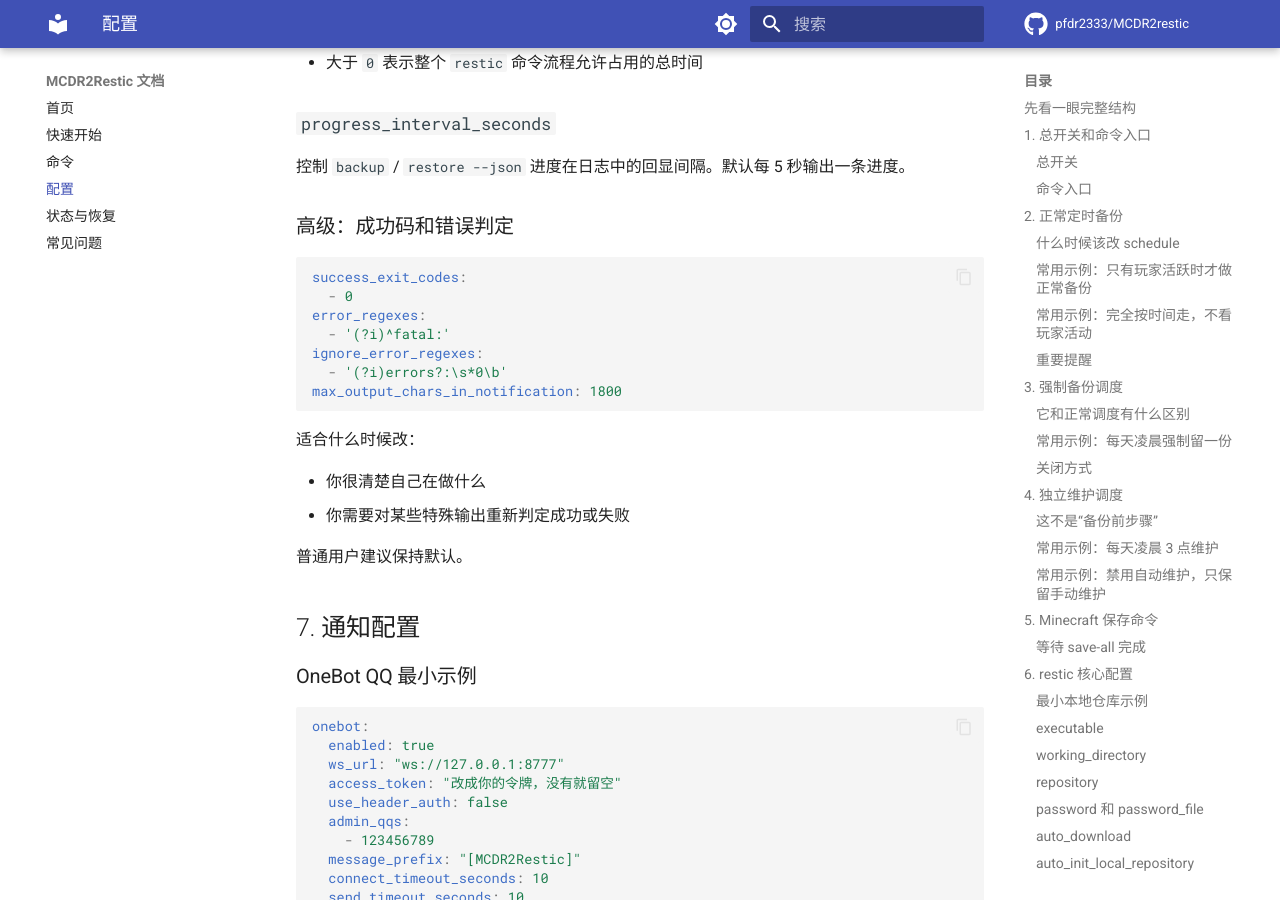
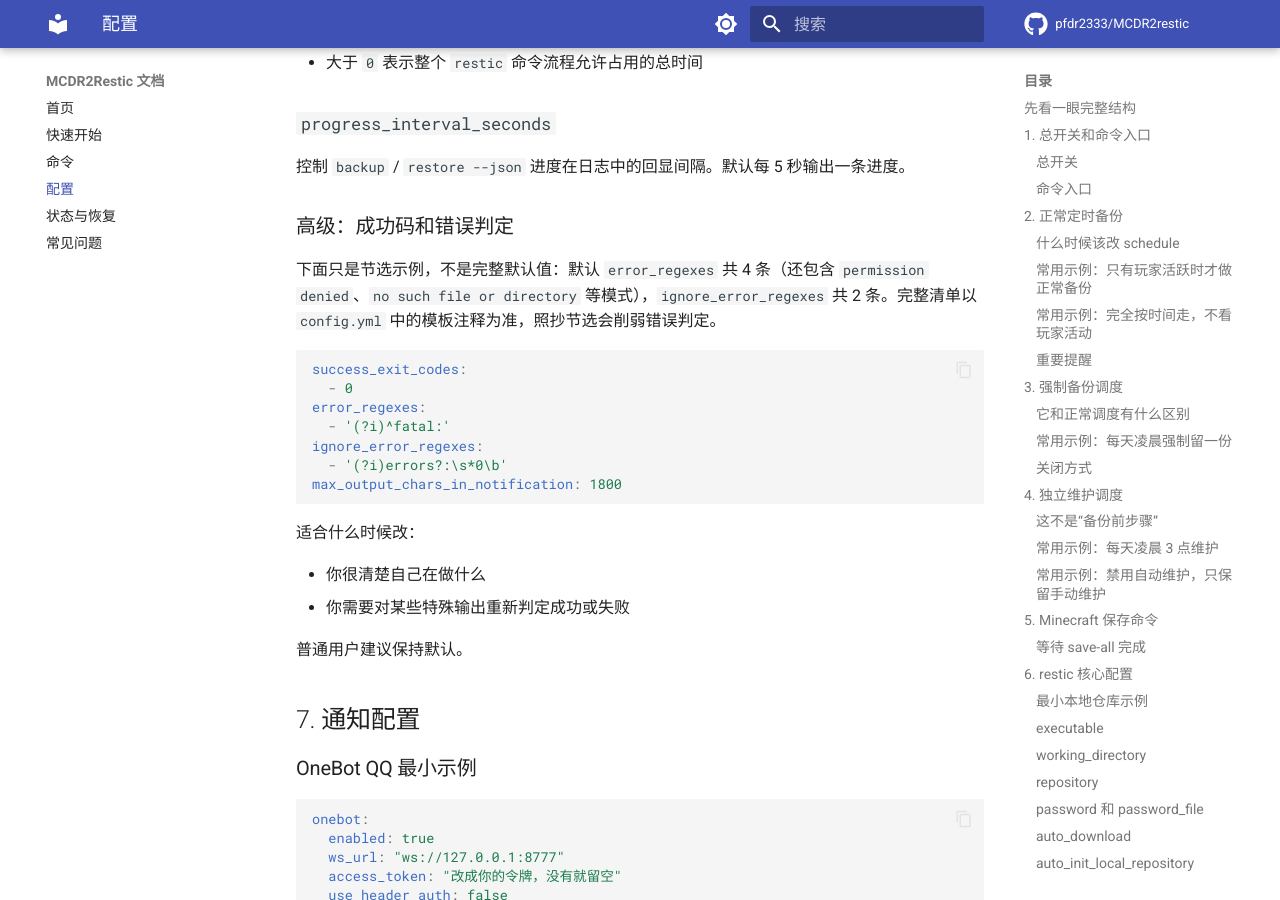
Before and after one commit to pfdr2333/MCDR2restic, an MkDocs documentation site: the page built from docs/configuration.md, in a window 1280 px wide and 900 px high, scrolled down 9427 px. Built offline with MkDocs 1.6.1 and Material for MkDocs 9.7.7, drawn with Linux system fonts in a browser that asks for light colours; comment, search, counter and statistics services are not loaded.

Commit message:
docs(config): 错误判定示例标注为节选并指向完整默认值

````diff
--- a/docs/configuration.md
+++ b/docs/configuration.md
@@ -429,6 +429,8 @@ backup_command:
 
 ### 高级：成功码和错误判定
 
+下面只是节选示例，不是完整默认值：默认 `error_regexes` 共 4 条（还包含 `permission denied`、`no such file or directory` 等模式），`ignore_error_regexes` 共 2 条。完整清单以 `config.yml` 中的模板注释为准，照抄节选会削弱错误判定。
+
 ```yaml
 success_exit_codes:
   - 0
````
